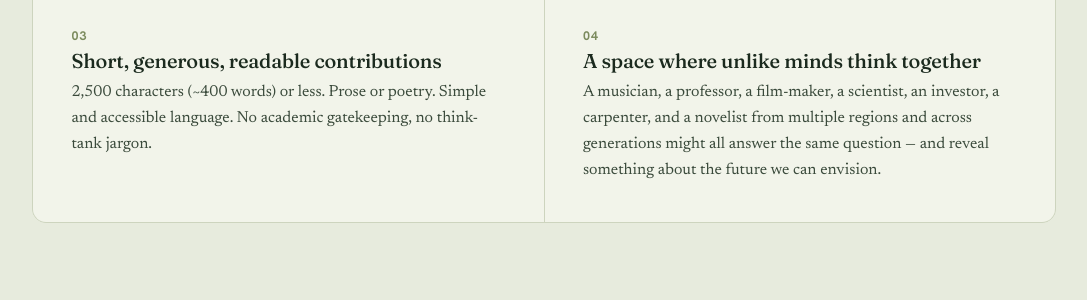
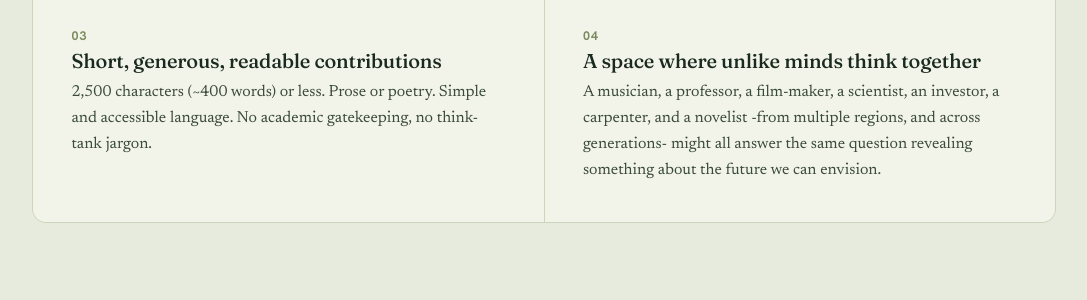
Before and after one commit to valentina-rm/understory, a Jekyll site: the page built from index.html, in a window 1280 px wide and 900 px high, scrolled down 1534 px. Shown: the part 176-476 px from the top of the window, without its empty margins (96-1183 px from the left). Built offline with Jekyll 4.4.1, drawn with Linux system fonts in a browser that asks for light colours.

Commit message:
text change

```diff
--- a/index.html
+++ b/index.html
@@ -64,7 +64,7 @@ description: "A curated intellectual commons exploring our bonds with the earth,
       <div class="pillar">
         <span class="num">04</span>
         <h3>A space where unlike minds think together</h3>
-        <p>A musician, a professor, a film-maker, a scientist, an investor, a carpenter, and a novelist from multiple regions and across generations might all answer the same question — and reveal something about the future we can envision.</p>
+        <p>A musician, a professor, a film-maker, a scientist, an investor, a carpenter, and a novelist -from multiple regions, and across generations- might all answer the same question revealing something about the future we can envision.</p>
       </div>
     </div>
   </div>
```
